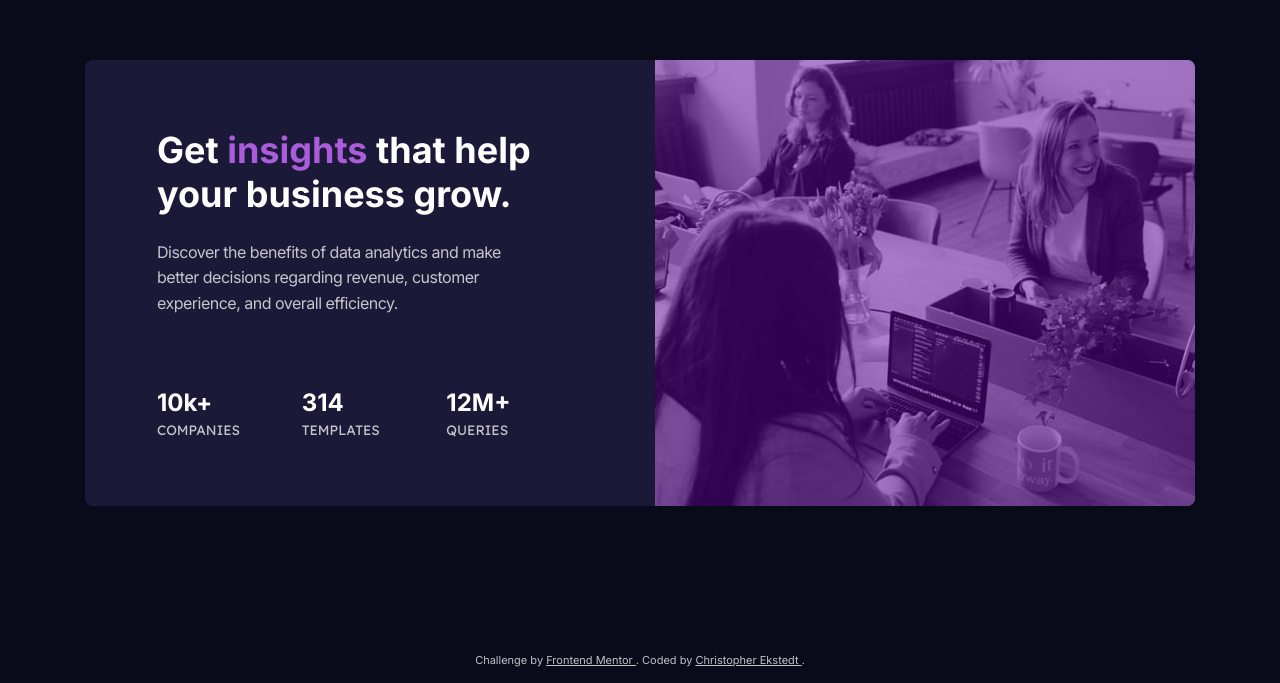
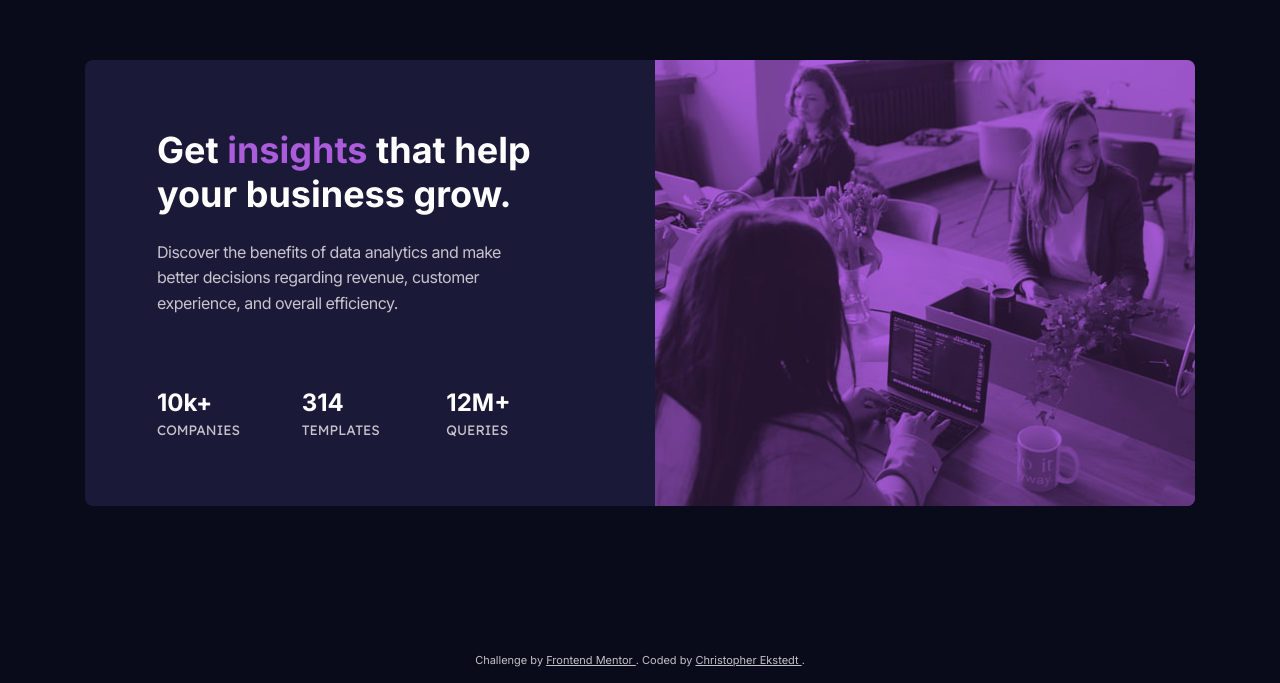
Before and after one commit to cekstedt/stats-preview-card-component, a website: page index.html in a window 1280 px wide. Shown: the part 117-800 px from the top of the page. Drawn offline with Linux system fonts and the light colour scheme.

Commit message:
Change imgTinted class to simplify, and <figure> to <picture>.

```diff
--- a/css/_config.scss
+++ b/css/_config.scss
@@ -5,7 +5,6 @@ $accent: hsl(277, 64%, 61%);
 $main-heading: hsl(0, 0%, 100%);
 $main-paragraph: hsla(0, 0%, 100%, 0.75);
 $stat-headings: hsla(0, 0%, 100%, 0.6);
-$tint: hsla(277, 100%, 30%, 0.5);
 
 // Responsive
 $mobile-breakpoint: 1150px;
--- a/css/components/_imgTinted.scss
+++ b/css/components/_imgTinted.scss
@@ -1,16 +1,10 @@
-// Tint an image with the given color ($tint).
+// Tint an image with the given color
 
 .imgTinted {
-  position: relative;
+  background-color: $accent;
 }
 
-.imgTinted::after {
-  content: "";
-  display: block;
-  position: absolute;
-  background: $tint;
-  top: 0;
-  bottom: 0;
-  left: 0;
-  right: 0;
+.imgTinted > * {
+  mix-blend-mode: multiply;
+  opacity: 0.8;
 }
--- a/index.html
+++ b/index.html
@@ -59,7 +59,7 @@
           </div>
         </div>
 
-        <figure class="imgTinted">
+        <picture class="imgTinted">
           <img
             src="./images/image-header-desktop.jpg"
             class="l-img-desktop"
@@ -74,7 +74,7 @@
             width="654px"
             height="480px"
           />
-        </figure>
+        </picture>
       </main>
     </div>
 
```
Also changed, not shown: css/styles.css, 1 other file.
